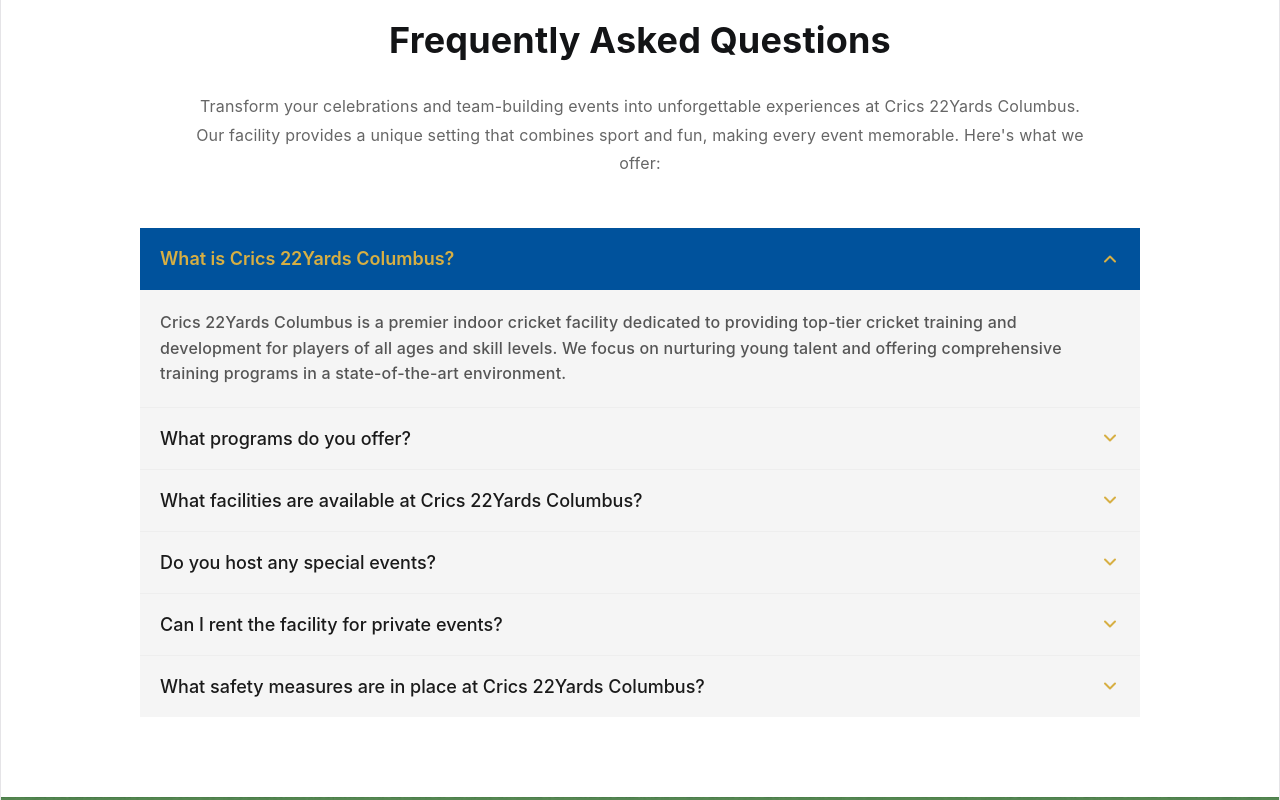
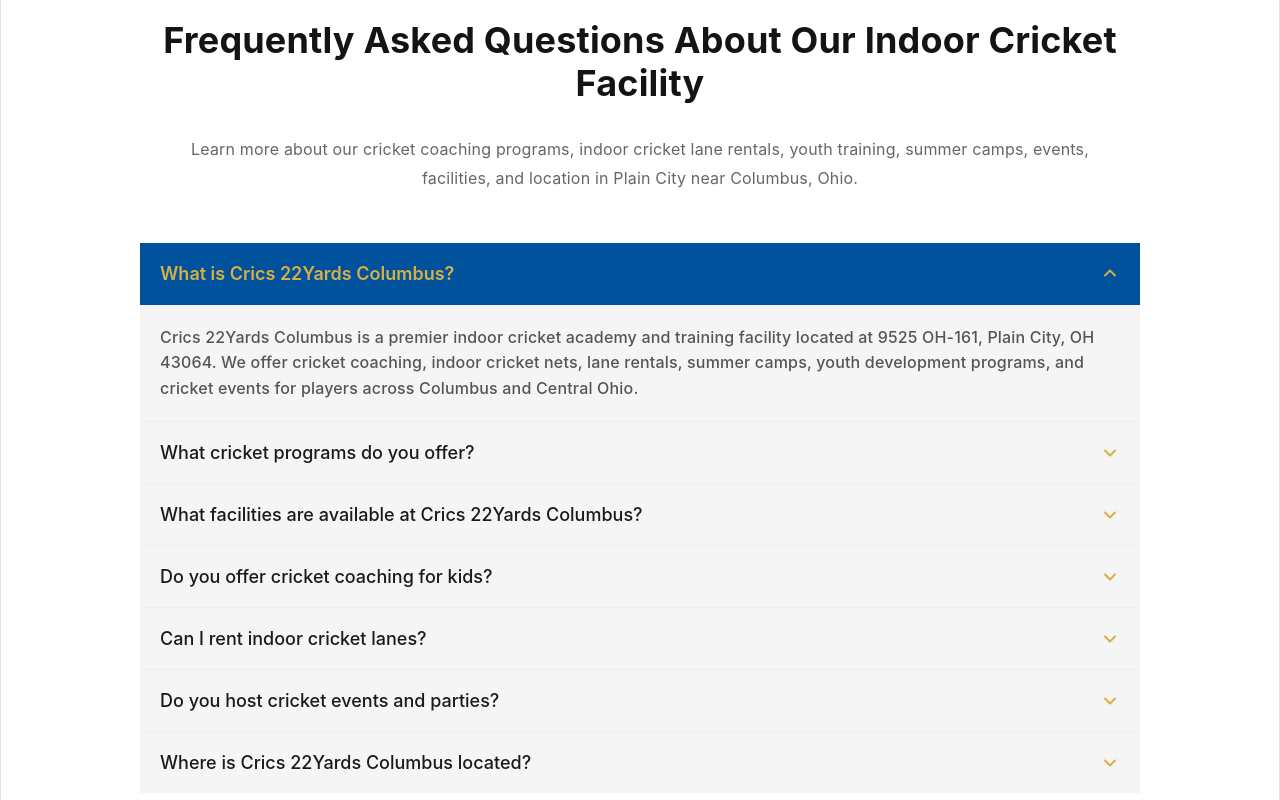
Before and after one commit to Project123margam360/crics22yards, a React (Vite) app: page /about in a window 1280 px wide. Shown: the part 3880-4680 px from the top of the page. Built offline with nearby package versions, Linux system fonts and the light colour scheme.

Commit message:
Revise FAQSection content and improve accessibility
Updated FAQSection component with new questions and answers, improved accessibility, and enhanced descriptions.

```diff
--- a/src/pages/FAQSection.jsx
+++ b/src/pages/FAQSection.jsx
@@ -7,27 +7,38 @@
   const faqs = [
     {
       question: 'What is Crics 22Yards Columbus?',
-      answer: 'Crics 22Yards Columbus is a premier indoor cricket facility dedicated to providing top-tier cricket training and development for players of all ages and skill levels. We focus on nurturing young talent and offering comprehensive training programs in a state-of-the-art environment.'
+      answer:
+        'Crics 22Yards Columbus is a premier indoor cricket academy and training facility located at 9525 OH-161, Plain City, OH 43064. We offer cricket coaching, indoor cricket nets, lane rentals, summer camps, youth development programs, and cricket events for players across Columbus and Central Ohio.'
     },
     {
-      question: 'What programs do you offer?',
-      answer: 'We offer a variety of cricket programs including beginner training, advanced coaching, personal coaching sessions, and competitive leagues. Each program is tailored to address the needs of different skill levels and age groups.'
+      question: 'What cricket programs do you offer?',
+      answer:
+        'We offer beginner cricket coaching, youth cricket training, advanced coaching, private coaching sessions, indoor lane rentals, summer camps, competitive training programs, and special cricket events.'
     },
     {
       question: 'What facilities are available at Crics 22Yards Columbus?',
-      answer: 'Our facility includes multiple cricket lanes with professional standard netting, advanced bowling machines, a dedicated fitness area, and a pro shop stocked with all necessary cricket gear. We also provide space for events and parties.'
+      answer:
+        'Our facility includes indoor cricket nets, professional training lanes, bowling machines, coaching areas, fitness support, player development spaces, and cricket equipment access for training and practice.'
     },
     {
-      question: 'Do you host any special events?',
-      answer: 'Yes, we host a range of special events throughout the year, including tournaments, corporate events, and birthday parties. These events are designed to promote cricket in the community and provide fun and competition for all attendees.'
+      question: 'Do you offer cricket coaching for kids?',
+      answer:
+        'Yes. We provide kids cricket coaching and youth development programs focused on batting, bowling, fielding, fitness, teamwork, discipline, and game awareness.'
     },
     {
-      question: 'Can I rent the facility for private events?',
-      answer: 'Yes, we host a range of special events throughout the year, including tournaments, corporate events, and birthday parties. These events are designed to promote cricket in the community and provide fun and competition for all attendees.'
+      question: 'Can I rent indoor cricket lanes?',
+      answer:
+        'Yes. Players and teams can rent indoor cricket lanes for batting practice, bowling practice, private coaching, team sessions, and match preparation.'
     },
     {
-      question: 'What safety measures are in place at Crics 22Yards Columbus?',
-      answer: 'The safety of our participants and staff is our top priority. We adhere to strict safety protocols, including regular maintenance of equipment, training our staff in first aid, and ensuring all activities are supervised by qualified coaches.'
+      question: 'Do you host cricket events and parties?',
+      answer:
+        'Yes. Crics 22Yards Columbus hosts cricket events, tournaments, team gatherings, birthday parties, corporate events, and community cricket activities.'
+    },
+    {
+      question: 'Where is Crics 22Yards Columbus located?',
+      answer:
+        'Crics 22Yards Columbus is located at 9525 OH-161, Plain City, OH 43064. We serve players from Columbus, Plain City, Dublin, Hilliard, Powell, Marysville, and nearby Ohio communities.'
     }
   ];
 
@@ -38,18 +49,27 @@
   return (
     <section className="faq-section">
       <div className="faq-container">
-        <h2 className="faq-title">Got Questions? We have answers</h2>
-        <h3 className="faq-subtitle">Frequently Asked Questions</h3>
+        <h2 className="faq-title">Crics 22Yards Columbus FAQs</h2>
+
+        <h3 className="faq-subtitle">
+          Frequently Asked Questions About Our Indoor Cricket Facility
+        </h3>
+
         <p className="faq-description">
-          Transform your celebrations and team-building events into unforgettable experiences at Crics 22Yards Columbus. Our facility provides a unique setting that combines sport and fun, making every event memorable. Here's what we offer:
+          Learn more about our cricket coaching programs, indoor cricket lane
+          rentals, youth training, summer camps, events, facilities, and location
+          in Plain City near Columbus, Ohio.
         </p>
 
         <div className="faq-items">
           {faqs.map((faq, index) => (
             <div key={index} className="faq-item">
               <button
-                className={`faq-question ${expandedIndex === index ? 'active' : ''}`}
+                className={`faq-question ${
+                  expandedIndex === index ? 'active' : ''
+                }`}
                 onClick={() => toggleFAQ(index)}
+                aria-expanded={expandedIndex === index}
               >
                 <span>{faq.question}</span>
                 <svg
@@ -69,6 +89,7 @@
                   />
                 </svg>
               </button>
+
               {expandedIndex === index && faq.answer && (
                 <div className="faq-answer">
                   <p>{faq.answer}</p>
```
